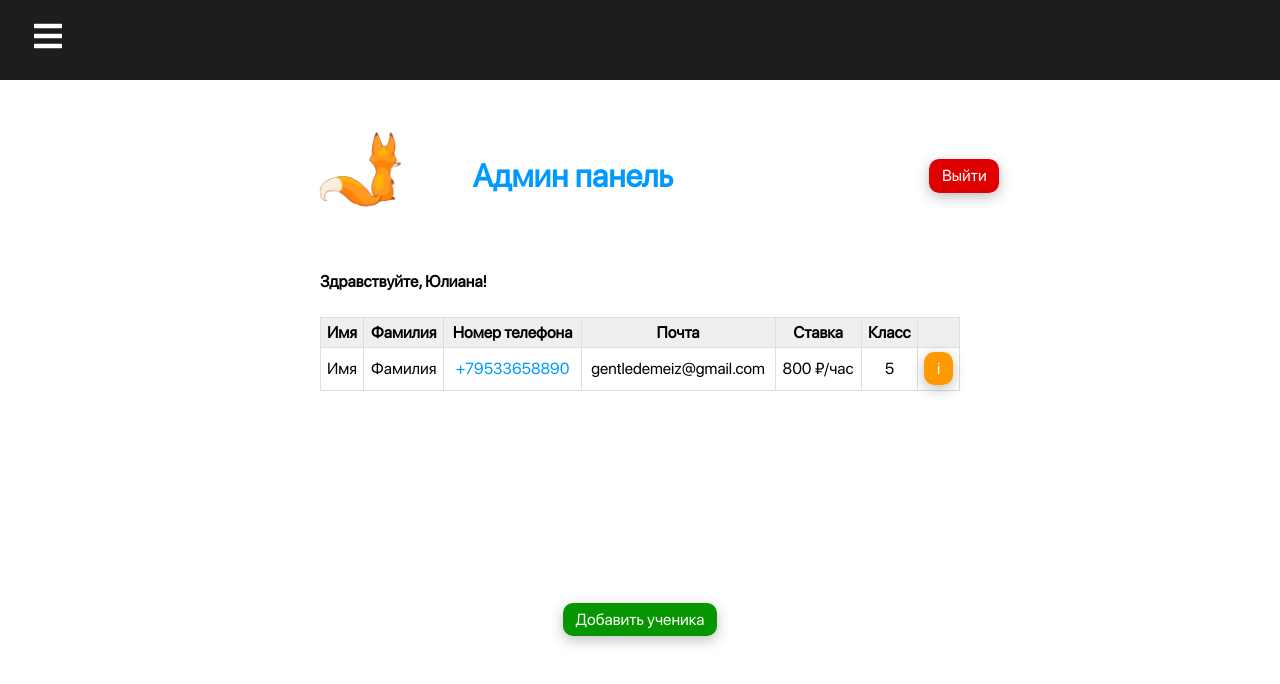
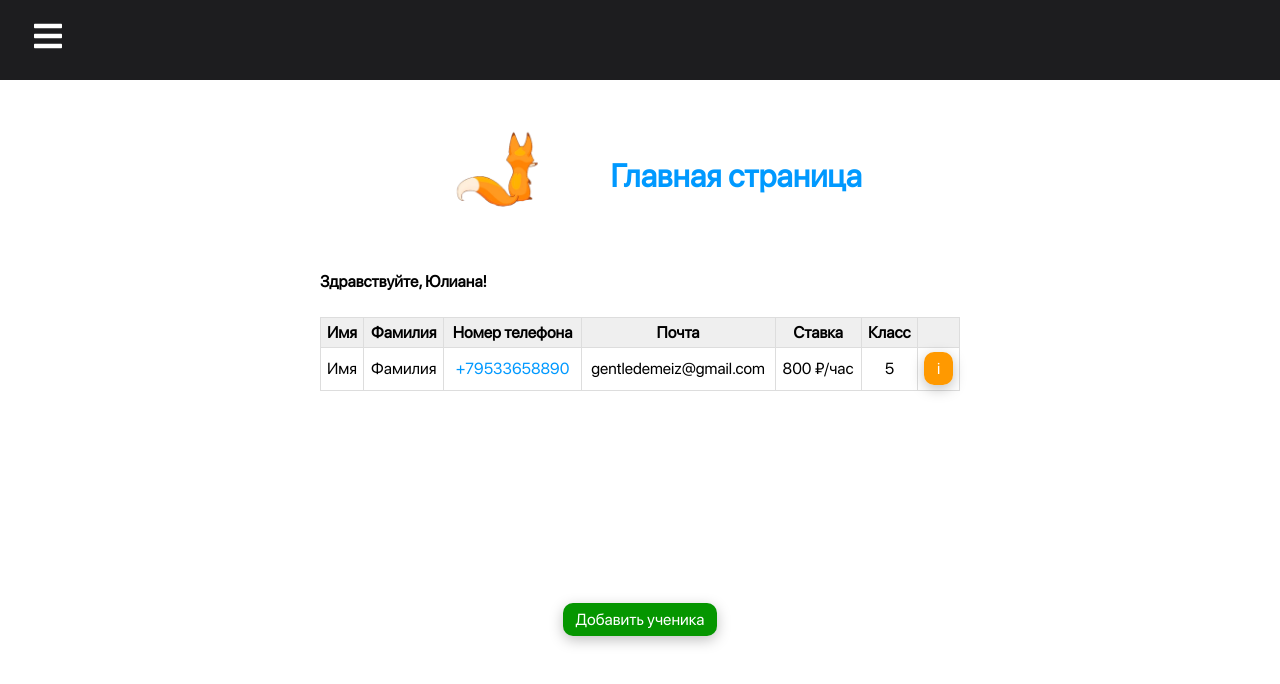
Before and after one commit to m3Rzy/stdls, a React (Create React App) app in the folder main/: page / in a window 1280 px wide. Shown: the top 684 px of the page. Built offline with nearby package versions, Linux system fonts and the light colour scheme.

Commit message:
prepare to create a dashboard page & custom table for pupils

```diff
--- a/main/src/content/main.js
+++ b/main/src/content/main.js
@@ -32,13 +32,13 @@ function Main() {
       <div className="container__padding">
         <div className="logo__container">
           <img src={logo} className="logo__img" />
-          <div className="logo__text">Админ панель</div>
+          <div className="logo__text">Главная страница</div>
 
-          <div className="container__exit">
+          {/* <div className="container__exit">
             <a href="#" className="button__exit">
               Выйти
             </a>
-          </div>
+          </div> */}
         </div>
         <div className="hello__widget">Здравствуйте, Юлиана!</div>
         <div className="table__center">
```
